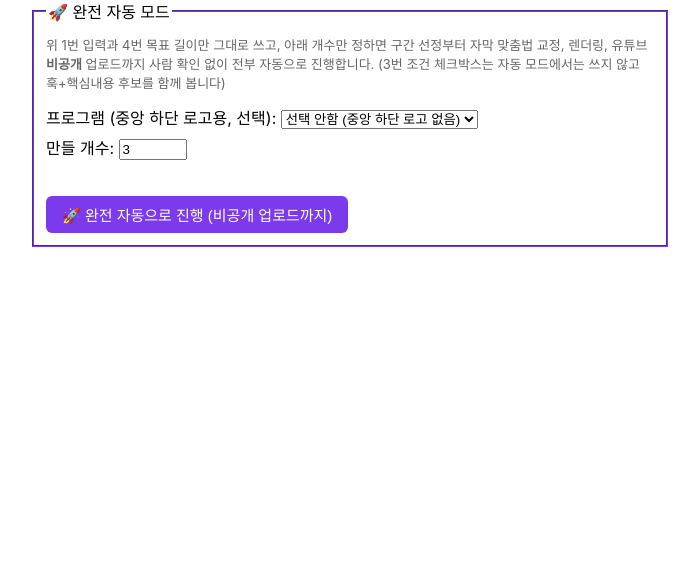
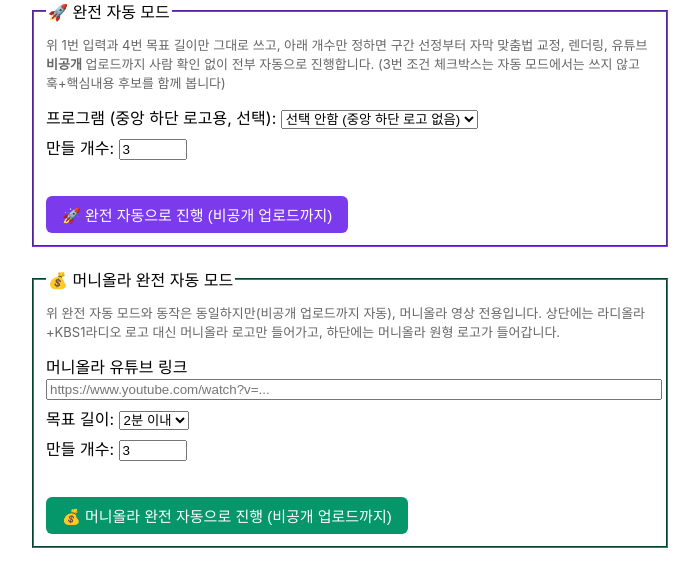
Before and after one commit to kunil-choi/autoshorts, a FastAPI app: page / in a window 1280 px wide. Shown: the part 699-1287 px from the top of the page, without its empty margins (290-989 px from the left). Before the commit the page ends 946 px from the top, so only its background shows below. Run offline with FastAPI, Linux system fonts and the light colour scheme; data that the repository does not hold is empty; some libraries are stand-ins or nearby versions.

Commit message:
머니올라 영상용 완전 자동 모드 추가
머니올라는 라디올라(KBS 1라디오 프로그램들)와 달리 공용 로고를 쓰지
않는 별도 채널이라, 전용 입력 칸과 전용 로고 배치가 필요했다.

- ProgramConfig에 show_top_right_logo 필드 추가 (기본 True, 머니올라만
  False) - 상단 좌측에 머니올라 로고 하나만 들어가고 우측 KBS1라디오
  로고는 생략됨. 하단 중앙에는 머니올라 전용 banner_bottom(원형 로고)
  사용.
- 머니올라는 방송 편성이 없는 수시 업로드 채널이라 스케줄러가 감시하는
  PROGRAMS에는 넣지 않고, 수동 링크 전용 ALL_PROGRAMS에만 포함.
- 메인 화면에 "머니올라 완전 자동 모드" 전용 입력 칸/버튼 추가 (기존
  완전 자동 모드와 별개, 동일한 /auto-jobs 파이프라인을 program_key만
  다르게 호출).
- default_assets/moneyola/ 폴더와 안내 README 추가 (실제 로고 파일은
  아직 없음 - 워커가 직접 logo_left.png / banner_bottom.png를 넣어야
  적용됨).

Co-Authored-By: Claude Sonnet 5 <noreply@anthropic.com>
Claude-Session: https://claude.ai/code/session_01RHDiuL6cKB458nBb241KMT

```diff
--- a/installer/launcher.py
+++ b/installer/launcher.py
@@ -79,6 +79,9 @@ def _scaffold_default_assets(app_dir: Path) -> None:
             "2. default_assets/<프로그램 키>/ 폴더 - 그 프로그램에만 쓰는 이미지\n"
             "   - leedaeho/banner_bottom.png : \"성공예감 이대호입니다\" 프로그램 로고 (중앙 하단, 크게)\n"
             "   - economy_show/banner_bottom.png : \"경제쇼\" 프로그램 로고 (중앙 하단, 크게)\n"
+            "   - moneyola/logo_left.png : \"머니올라\" 로고 (좌측 상단 단독 - 라디올라/KBS1라디오\n"
+            "     공용 로고 대신 이것만 들어감)\n"
+            "   - moneyola/banner_bottom.png : 머니올라 원형 로고 (중앙 하단, 크게)\n"
             "   - 프로그램 폴더 안에 logo_left나 logo_right를 따로 넣으면 공통\n"
             "     이미지 대신 그 프로그램에서만 그 파일을 우선 사용합니다.\n\n"
             "파일이 없으면 해당 위치는 그냥 비워둔 채로 렌더링됩니다. 나중에 파일을\n"
--- a/webui/server.py
+++ b/webui/server.py
@@ -602,11 +602,14 @@ async def _run_auto_pipeline(
                 cues = [(s, e, t) for (s, e, _old), t in zip(cues, corrected_texts)]
 
                 item.update(status="rendering", message="최종 렌더링 중...")
+                show_top_right_logo = program.show_top_right_logo if program else True
                 assets = render.RenderAssets(
                     thumbnail_text=candidate.thumbnail_text,
                     guest_label=guest_label_guess,
                     logo_top_left=_find_default_asset("logo_left", program_key),
-                    logo_top_right=_find_default_asset("logo_right", program_key),
+                    logo_top_right=(
+                        _find_default_asset("logo_right", program_key) if show_top_right_logo else None
+                    ),
                     banner_bottom=_find_default_asset("banner_bottom", program_key),
                 )
                 final_path = await loop.run_in_executor(
--- a/webui/templates/index.html
+++ b/webui/templates/index.html
@@ -68,6 +68,30 @@
         🚀 완전 자동으로 진행 (비공개 업로드까지)
       </button>
     </fieldset>
+
+    <fieldset style="margin-top:20px;border-color:#059669">
+      <legend>💰 머니올라 완전 자동 모드</legend>
+      <p style="font-size:13px;color:#666;margin-top:0">
+        위 완전 자동 모드와 동작은 동일하지만(비공개 업로드까지 자동), 머니올라
+        영상 전용입니다. 상단에는 라디올라+KBS1라디오 로고 대신 머니올라 로고만
+        들어가고, 하단에는 머니올라 원형 로고가 들어갑니다.
+      </p>
+      <label>머니올라 유튜브 링크
+        <input type="text" name="moneyola_url" placeholder="https://www.youtube.com/watch?v=..." style="width:100%">
+      </label>
+      <label>목표 길이:
+        <select name="moneyola_clip_length">
+          {% for preset in clip_length_presets %}
+          <option value="{{ preset.key }}" {% if preset.key == default_clip_length %}selected{% endif %}>{{ preset.label }}</option>
+          {% endfor %}
+        </select>
+      </label>
+      <label>만들 개수: <input type="number" name="moneyola_count" min="1" max="10" value="3" style="width:60px"></label>
+      <br>
+      <button type="button" id="moneyola-auto-submit-btn" style="margin-top:10px;background:#059669;color:white;border:none;border-radius:6px;padding:8px 16px;font-size:15px;cursor:pointer">
+        💰 머니올라 완전 자동으로 진행 (비공개 업로드까지)
+      </button>
+    </fieldset>
   </form>
 
   <div id="status"></div>
@@ -127,6 +151,31 @@
       }
       window.location.href = `/auto-jobs/${autoJobId}/view`;
     });
+
+    document.getElementById('moneyola-auto-submit-btn').addEventListener('click', async () => {
+      statusEl.style.display = 'block';
+      statusEl.classList.remove('error');
+      statusEl.textContent = '머니올라 자동 작업을 시작합니다...';
+
+      const formData = new FormData();
+      formData.set('source_type', 'url');
+      formData.set('url', form.elements['moneyola_url'].value.trim());
+      formData.set('clip_length', form.elements['moneyola_clip_length'].value);
+      formData.set('count', form.elements['moneyola_count'].value);
+      formData.set('program_key', 'moneyola');
+
+      let autoJobId;
+      try {
+        const res = await fetch('/auto-jobs', { method: 'POST', body: formData });
+        if (!res.ok) throw new Error(await res.text());
+        ({ auto_job_id: autoJobId } = await res.json());
+      } catch (err) {
+        statusEl.classList.add('error');
+        statusEl.textContent = '오류: ' + err.message;
+        return;
+      }
+      window.location.href = `/auto-jobs/${autoJobId}/view`;
+    });
   </script>
 </body>
 </html>
```
Also changed, not shown: src/autoshorts/config.py (+24 -1 lines), default_assets/README.txt, default_assets/moneyola/README.txt (added), 1 other file.
